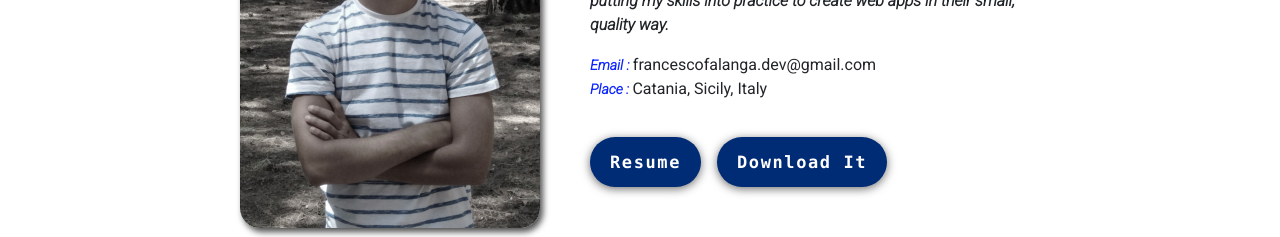
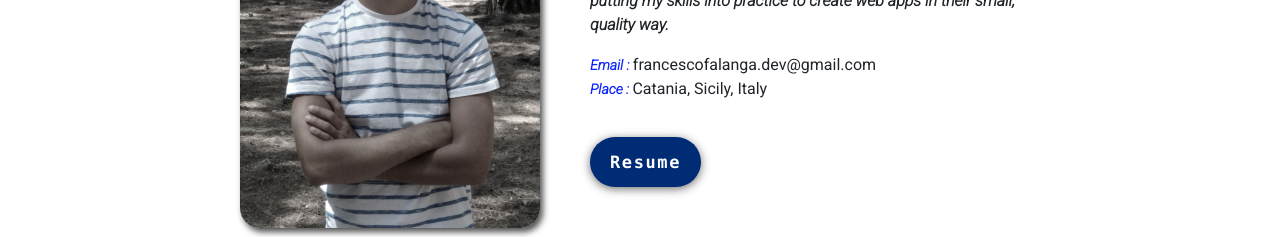
Before and after one commit to FrancescoThomasFalanga/portfolio, a Vue app: page / in a window 1280 px wide. Shown: the part 1200-1437 px from the top of the page. Built offline with nearby package versions, Linux system fonts and the light colour scheme.

Commit message:
resume FIX

```diff
--- a/src/components/AboutMe.vue
+++ b/src/components/AboutMe.vue
@@ -60,12 +60,13 @@
           <span><em>Place : </em>Catania, Sicily, Italy</span>
 
           <div class="resume mt-3 d-flex align-items-center gap-3">
-            <a class="ui-btn" href="../../resume.pdf" target="_blank">
+            <a
+              class="ui-btn"
+              href="https://drive.google.com/file/d/1I3Ey1vBjuSFyqXAT7NOCmZfeCQVkbloP/view?usp=sharing"
+              target="_blank"
+            >
               <span>Resume</span>
             </a>
-            <a class="ui-btn" href="../../resume.pdf" download
-              ><span>Download It</span></a
-            >
           </div>
         </div>
       </div>
```
